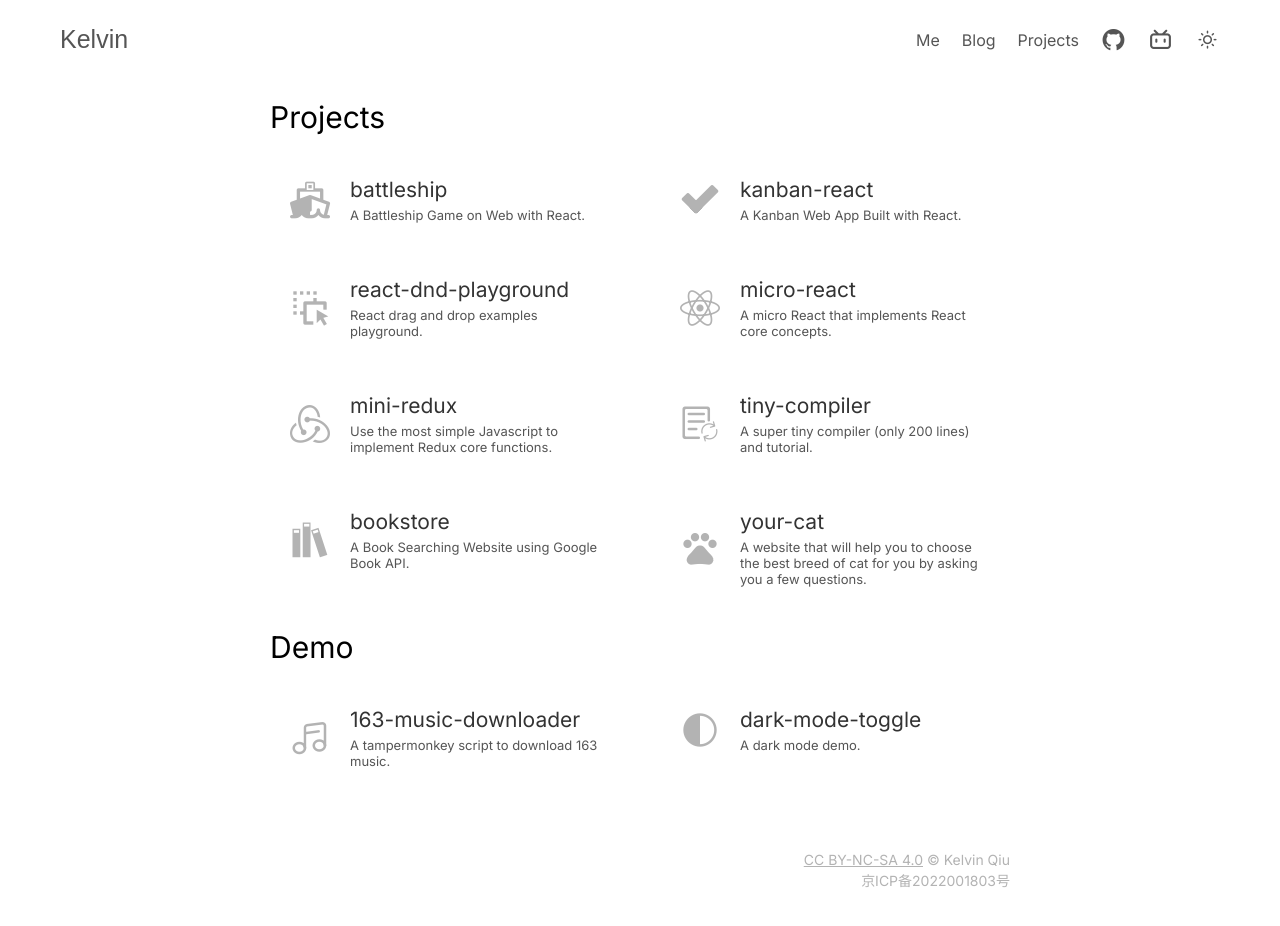
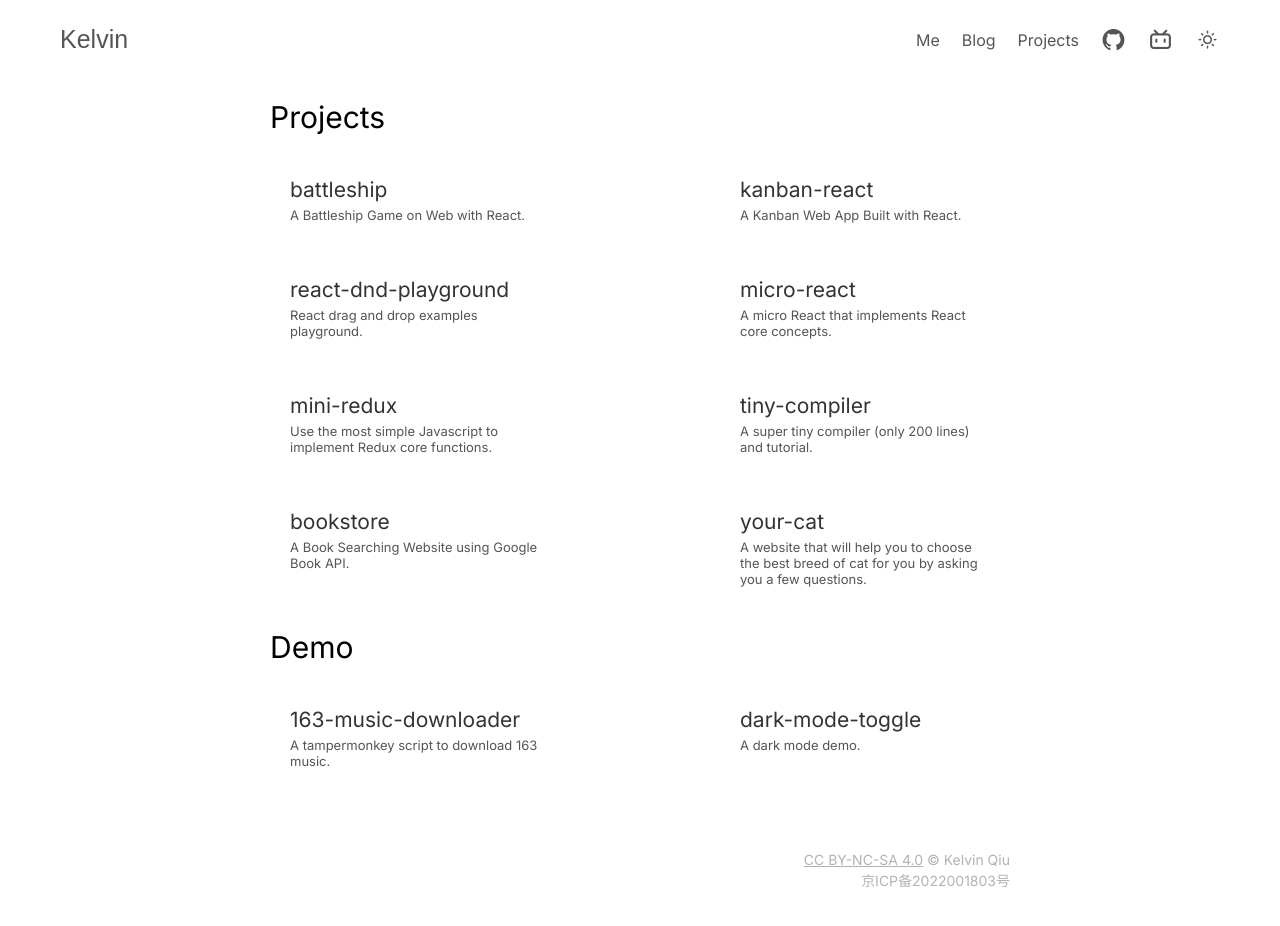
Before and after one commit to KelvinQiu802/portfolio, a Next.js app: page /project in a window 1280 px wide. Shown: the top 926 px of the page. Built offline with nearby package versions, Linux system fonts and the light colour scheme; a web font is replaced by a local one.

Commit message:
feat: use lucide icon

```diff
--- a/components/Project/Item.js
+++ b/components/Project/Item.js
@@ -1,10 +1,10 @@
 import styles from '../../styles/Project.module.css';
 
-const Item = ({ name, description, icon, repo }) => {
+const Item = ({ name, description, repo, children }) => {
   return (
     <a href={repo} rel='noreferrer' target='_blank'>
       <div className={styles.item}>
-        <span className={`iconfont ${styles.icon}`}>{icon}</span>
+        {children}
         <div className={styles.info}>
           <p className={styles.name}>{name}</p>
           <p className={styles.description}>{description}</p>
```
